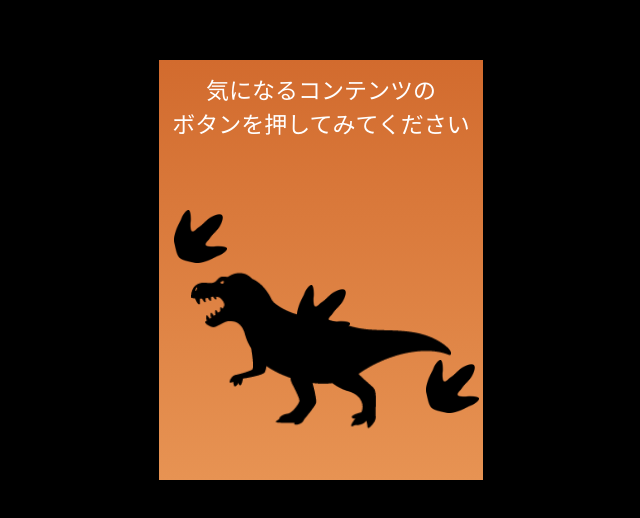
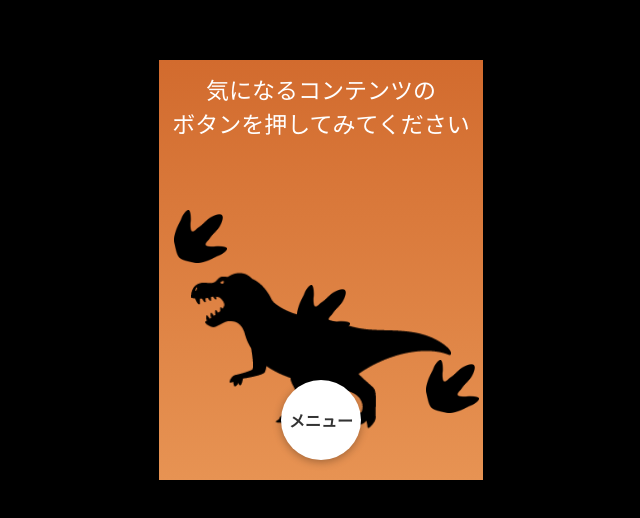
Before and after one commit to siori920/GP_dino-button-site, a plain HTML site: page index.html in a window 1280 px wide. Shown: the part 130-648 px from the top of the page, without its empty margins (319-959 px from the left). Drawn offline with Linux system fonts and the light colour scheme.

Commit message:
Update index.html

```diff
--- a/index.html
+++ b/index.html
@@ -57,6 +57,26 @@
       z-index: 2;
       object-fit: contain;
     }
+    .menu-button {
+      position: absolute;
+      bottom: 20px;
+      left: 50%;
+      transform: translateX(-50%);
+      width: 80px;
+      height: 80px;
+      background-color: white;
+      border-radius: 50%;
+      border: none;
+      display: flex;
+      align-items: center;
+      justify-content: center;
+      font-size: 16px;
+      font-weight: bold;
+      color: #333;
+      cursor: pointer;
+      z-index: 5;
+      box-shadow: 0 2px 8px rgba(0,0,0,0.3);
+    }
   </style>
 </head>
 <body>
@@ -70,6 +90,7 @@
     <img class="footprint" id="footprint1" src="dinosaur.png" alt="足跡">
     <img class="footprint" id="footprint2" src="dinosaur.png" alt="足跡">
     <img class="footprint" id="footprint3" src="dinosaur.png" alt="足跡">
+    <button class="menu-button">メニュー</button>
   </div>
   <script>
     const footprints = [
```
